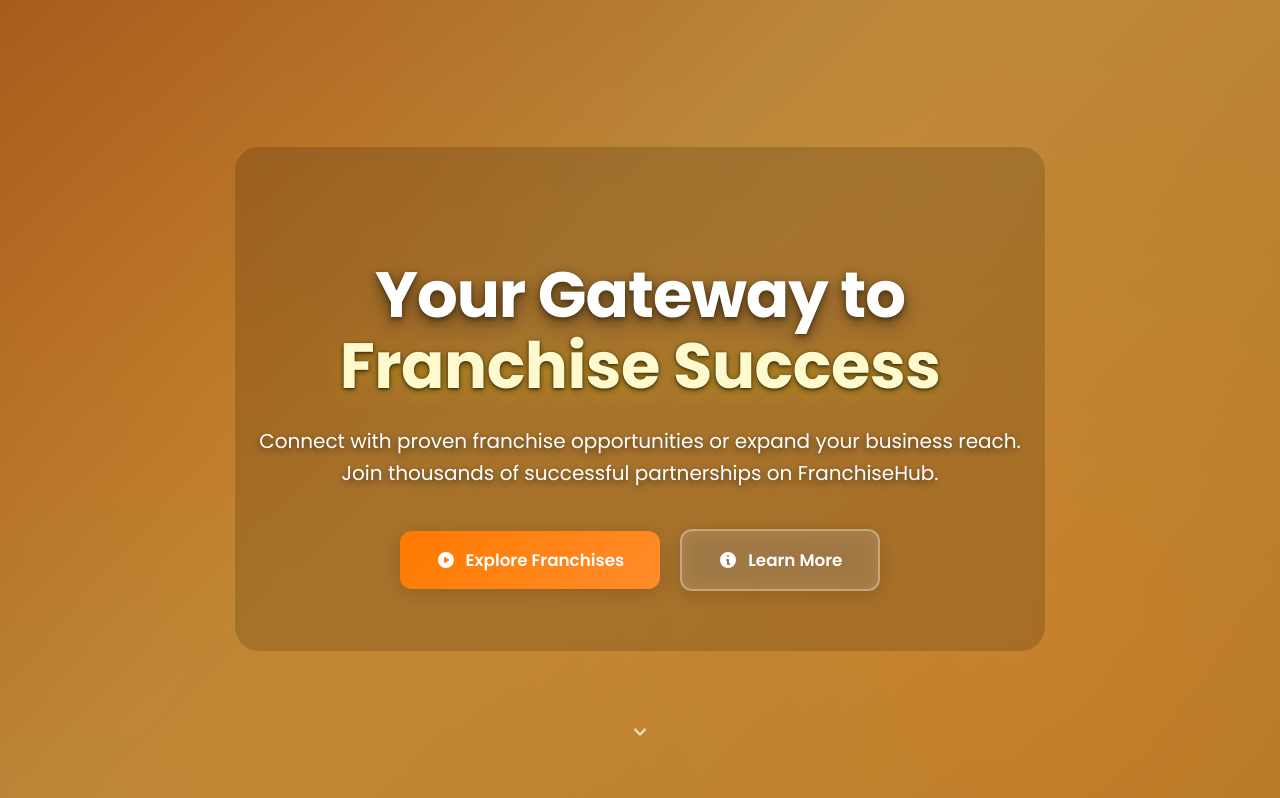
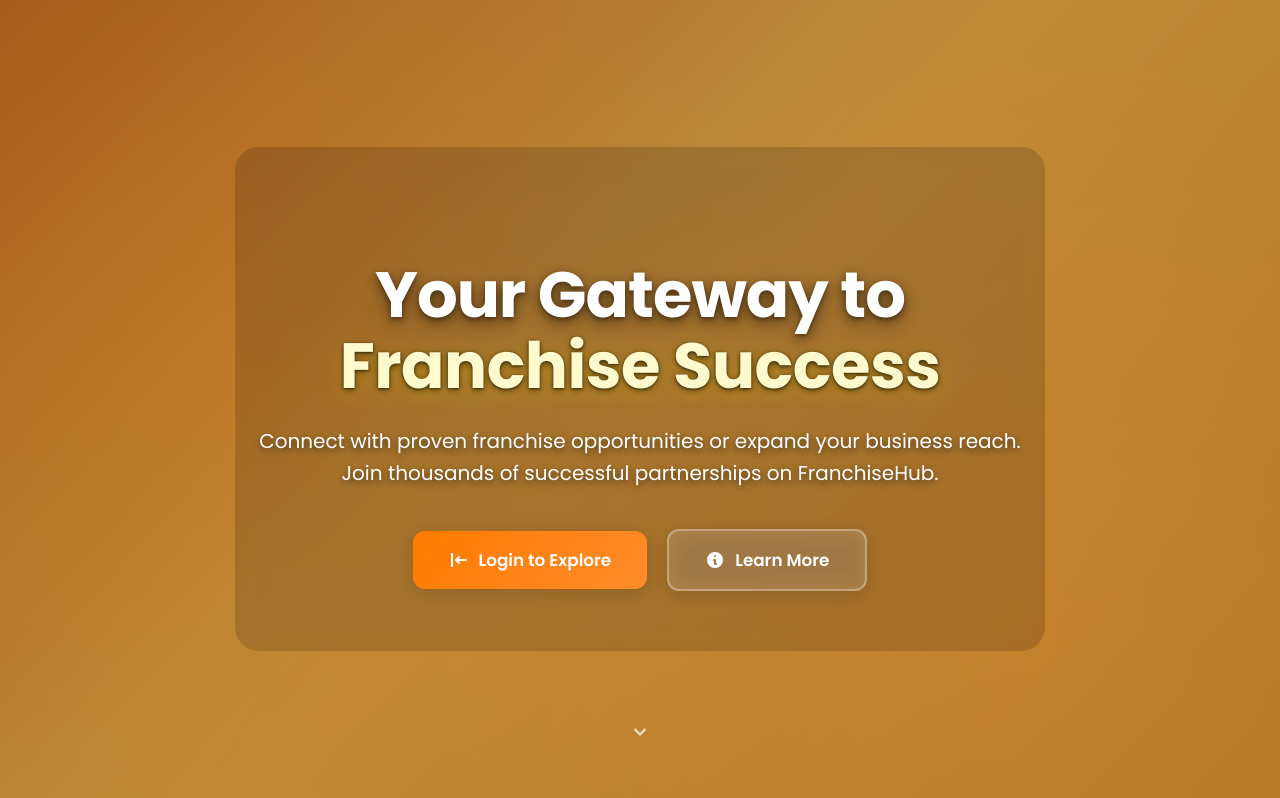
Before and after one commit to dillandeluxe/CSIT327-G5-FranchiseHub, a Django app: page / in a window 1280 px wide. Shown: the part 67-865 px from the top of the page. Run offline with Django 5.2, Linux system fonts and the light colour scheme.

Commit message:
Fix: Require login to explore franchises - redirect to login if not authenticated

```diff
--- a/templates/accounts/home.html
+++ b/templates/accounts/home.html
@@ -30,12 +30,21 @@
         Join thousands of successful partnerships on FranchiseHub.
       </p>
       <div class="hero-cta-group" data-aos="fade-up" data-aos-delay="200">
+        {% if user.is_authenticated %}
         <a href="{% url 'browse' %}" class="btn-hero-primary">
           <svg width="20" height="20" fill="currentColor" viewBox="0 0 20 20">
             <path fill-rule="evenodd" d="M10 18a8 8 0 100-16 8 8 0 000 16zM9.555 7.168A1 1 0 008 8v4a1 1 0 001.555.832l3-2a1 1 0 000-1.664l-3-2z" clip-rule="evenodd"/>
           </svg>
           Explore Franchises
         </a>
+        {% else %}
+        <a href="{% url 'login' %}" class="btn-hero-primary">
+          <svg width="20" height="20" fill="currentColor" viewBox="0 0 20 20">
+            <path fill-rule="evenodd" d="M3 3a1 1 0 011 1v12a1 1 0 11-2 0V4a1 1 0 011-1zm7.707 3.293a1 1 0 010 1.414L9.414 9H17a1 1 0 110 2H9.414l1.293 1.293a1 1 0 01-1.414 1.414l-3-3a1 1 0 010-1.414l3-3a1 1 0 011.414 0z" clip-rule="evenodd"/>
+          </svg>
+          Login to Explore
+        </a>
+        {% endif %}
         <a href="#features" class="btn-hero-secondary">
           <svg width="20" height="20" fill="currentColor" viewBox="0 0 20 20">
             <path fill-rule="evenodd" d="M18 10a8 8 0 11-16 0 8 8 0 0116 0zm-7-4a1 1 0 11-2 0 1 1 0 012 0zM9 9a1 1 0 000 2v3a1 1 0 001 1h1a1 1 0 100-2v-3a1 1 0 00-1-1H9z" clip-rule="evenodd"/>
```
